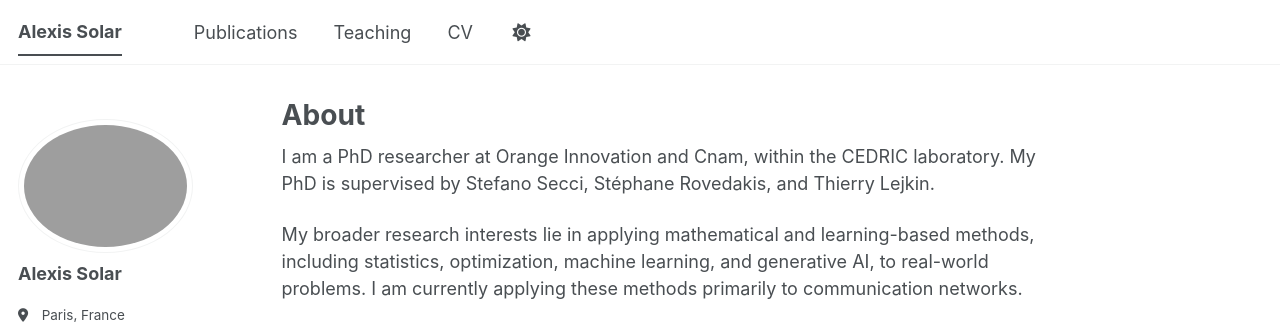
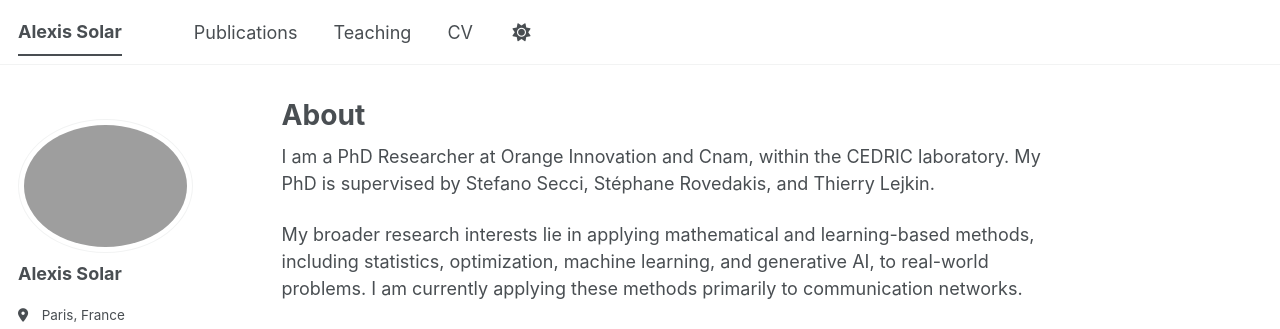
Before and after one commit to SolarAlexis/SolarAlexis.github.io, a Jekyll site: the page built from _pages/about.md, in a window 1280 px wide and 1384 px high. Shown: the top 329 px of the window. Built offline with Jekyll 4.4.1, drawn with Linux system fonts in a browser that asks for light colours; a style sheet for code colours, icons or effects is not loaded.

```diff
--- a/_pages/about.md
+++ b/_pages/about.md
@@ -7,7 +7,7 @@ redirect_from:
   - /about.html
 ---
 
-I am a PhD researcher at Orange Innovation and Cnam, within the CEDRIC laboratory. My PhD is supervised by Stefano Secci, Stéphane Rovedakis, and Thierry Lejkin.
+I am a PhD Researcher at Orange Innovation and Cnam, within the CEDRIC laboratory. My PhD is supervised by Stefano Secci, Stéphane Rovedakis, and Thierry Lejkin.
 
 My broader research interests lie in applying mathematical and learning-based methods, including statistics, optimization, machine learning, and generative AI, to real-world problems. I am currently applying these methods primarily to communication networks.
 
```
